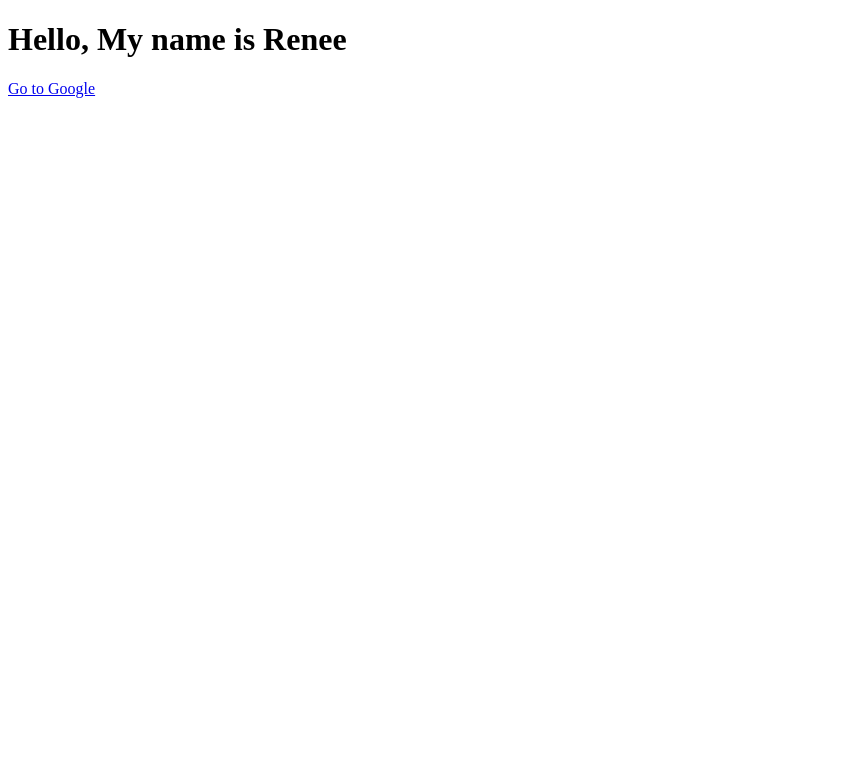
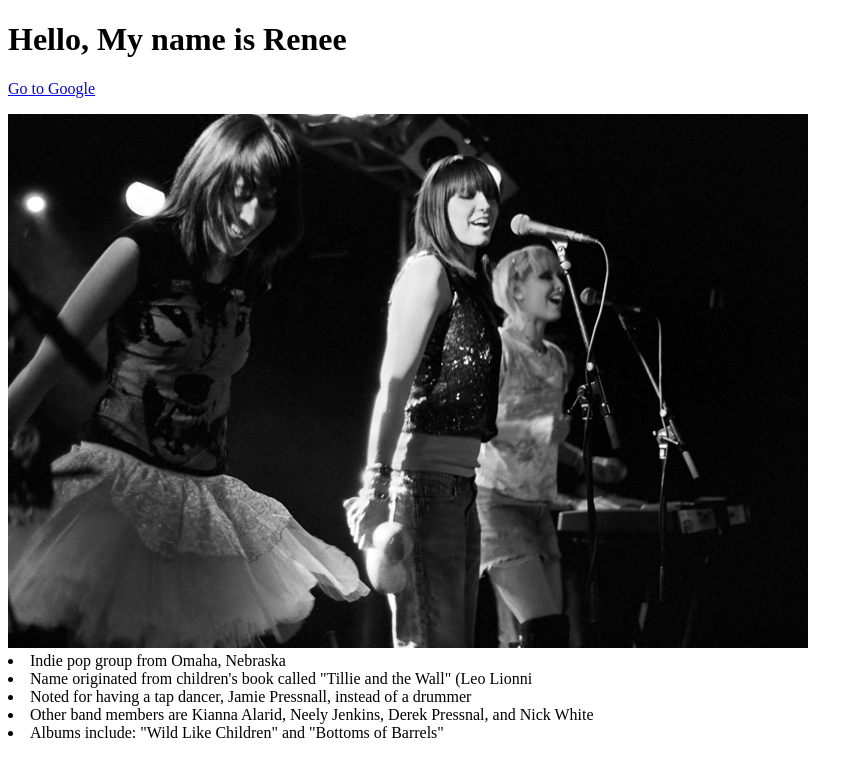
Before and after one commit to Reneemgondek/Portfolio, a plain HTML site: page index.html in a window 1280 px wide. Shown: the whole page, without its empty margins (0-863 px from the left). Drawn offline with Linux system fonts and the light colour scheme.

Commit message:
Favorite Musician
Favorite Musician

```diff
--- a/index.html
+++ b/index.html
@@ -9,5 +9,13 @@
 
 <h1>Hello, My name is Renee</h1>
 <p><a href="https://google.com">Go to Google</a></p>
+<img src="TillyandtheWall.jpg"
+<ul>
+    <li>Indie pop group from Omaha, Nebraska</li>
+    <li>Name originated from children's book called "Tillie and the Wall" (Leo Lionni</li>
+    <li>Noted for having a tap dancer, Jamie Pressnall, instead of a drummer</li>
+    <li>Other band members are Kianna Alarid, Neely Jenkins, Derek Pressnal, and Nick White</li>
+    <li>Albums include: "Wild Like Children" and "Bottoms of Barrels"</li>
+</ul>
 </body>
 </html>
```
Also changed, not shown: TillyandtheWall.jpg (added).
